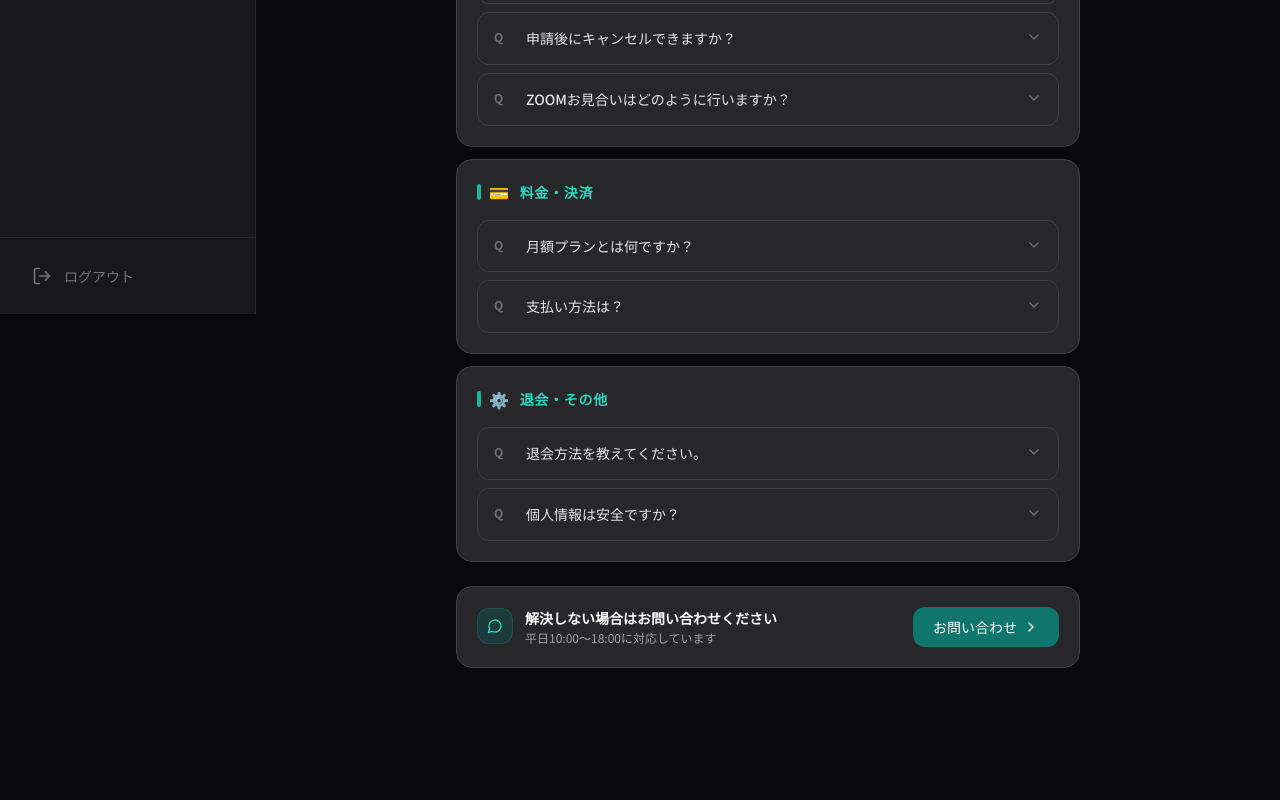
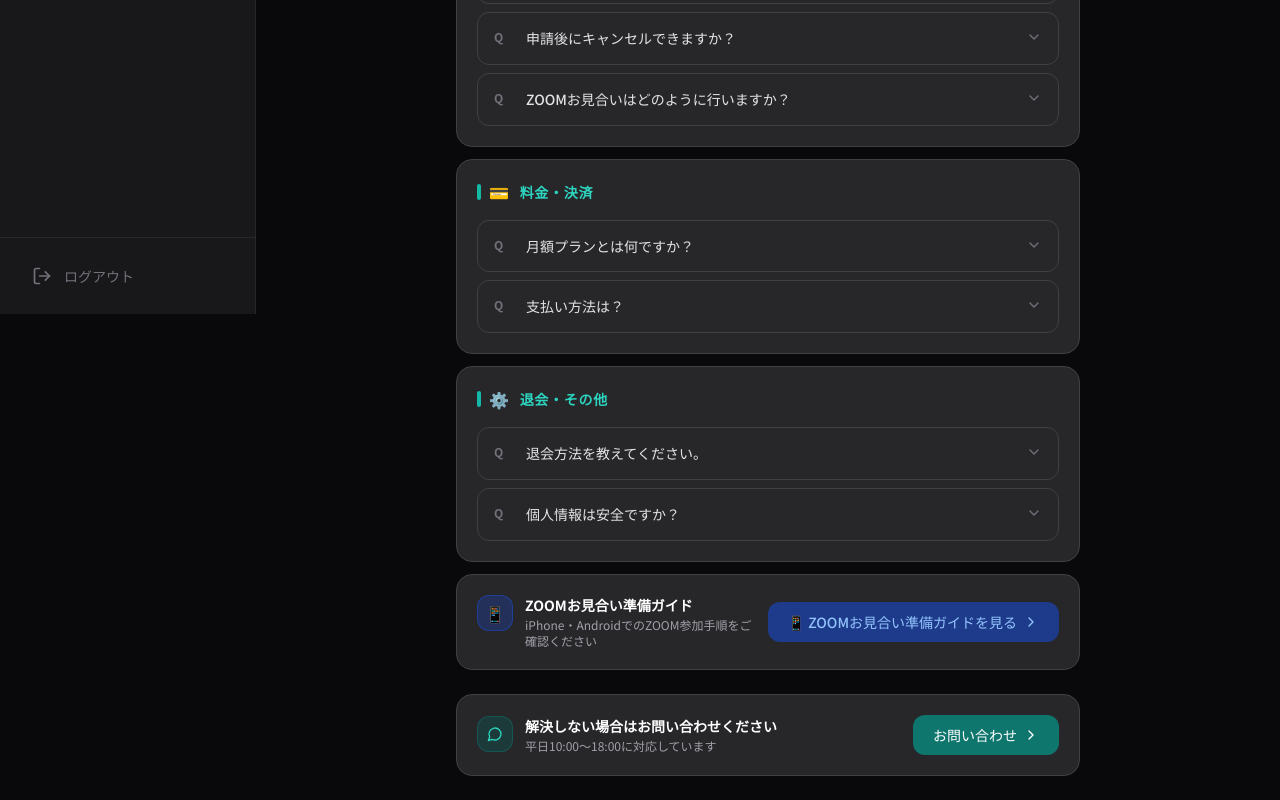
Before and after one commit to gugulumail8888-sys/platonic-match, a Next.js app: page /help in a window 1280 px wide. Shown: the part 486-1286 px from the top of the page. Before the commit the page ends 1178 px from the top, so only its background shows below. Built offline with nearby package versions, Linux system fonts and the light colour scheme; no server answers.

Commit message:
feat: /zoom-guideへのリンクをschedule/select・request・helpに追加

```diff
--- a/src/app/(main)/help/page.tsx
+++ b/src/app/(main)/help/page.tsx
@@ -222,6 +222,30 @@ export default function HelpPage() {
         ))}
       </div>
 
+      {/* ZOOMガイドリンク */}
+      <div className="mt-3 bg-zinc-800 rounded-2xl border border-zinc-700 p-5 flex items-center justify-between gap-4">
+        <div className="flex items-start gap-3">
+          <div className="w-9 h-9 bg-blue-900/50 border border-blue-700/50 rounded-xl flex items-center justify-center flex-shrink-0 text-base">
+            📱
+          </div>
+          <div>
+            <p className="text-sm font-semibold text-white mb-0.5">
+              ZOOMお見合い準備ガイド
+            </p>
+            <p className="text-xs text-zinc-400">
+              iPhone・AndroidでのZOOM参加手順をご確認ください
+            </p>
+          </div>
+        </div>
+        <Link
+          href="/zoom-guide"
+          className="flex items-center gap-1.5 px-5 py-2.5 bg-blue-900 hover:bg-blue-800 text-blue-300 text-sm font-medium rounded-xl transition-colors flex-shrink-0"
+        >
+          📱 ZOOMお見合い準備ガイドを見る
+          <ChevronRight className="w-4 h-4" />
+        </Link>
+      </div>
+
       {/* フッター：お問い合わせへ誘導 */}
       <div className="mt-6 bg-zinc-800 rounded-2xl border border-zinc-700 p-5 flex flex-col sm:flex-row items-center justify-between gap-4">
         <div className="flex items-start gap-3">
--- a/src/app/(main)/matching/page.tsx
+++ b/src/app/(main)/matching/page.tsx
@@ -191,8 +191,8 @@ function ApplicationCard({ app }: { app: Application }) {
           プロフィールを見る
         </Link>
 
-        {/* キャンセル・変更ボタン（申請中・完了済み） */}
-        {(app.status === 'completed' || app.status === 'pending') && (
+        {/* キャンセル・変更ボタン（全ステータス） */}
+        {(app.status === 'completed' || app.status === 'pending' || app.status === 'scheduling') && (
           <button
             onClick={() => router.push('/cancel-policy')}
             className="flex items-center justify-center gap-1.5 py-2 rounded-xl border border-red-900 text-red-500 text-xs hover:bg-red-950/50 hover:border-red-800 transition-colors w-full"
--- a/src/app/(main)/schedule/request/page.tsx
+++ b/src/app/(main)/schedule/request/page.tsx
@@ -134,6 +134,14 @@ function ScheduleRequestContent() {
         <p className="text-center text-xs text-zinc-500 mt-3">
           送信後、お相手に通知が届きます
         </p>
+        <p className="text-center text-xs text-zinc-600 mt-2">
+          <button
+            onClick={() => router.push('/zoom-guide')}
+            className="text-blue-400 hover:underline"
+          >
+            📱 ZOOMお見合い準備ガイドを見る
+          </button>
+        </p>
       </div>
     </div>
   )
--- a/src/app/(main)/schedule/select/page.tsx
+++ b/src/app/(main)/schedule/select/page.tsx
@@ -98,6 +98,14 @@ function ScheduleSelectContent() {
         <p className="text-center text-xs text-zinc-500 mt-3">
           確定後、ZOOMリンクをお送りします
         </p>
+        <p className="text-center text-xs text-zinc-600 mt-2">
+          <button
+            onClick={() => router.push('/zoom-guide')}
+            className="text-blue-400 hover:underline"
+          >
+            📱 ZOOMお見合い準備ガイドを見る
+          </button>
+        </p>
       </div>
     </div>
   )
```
